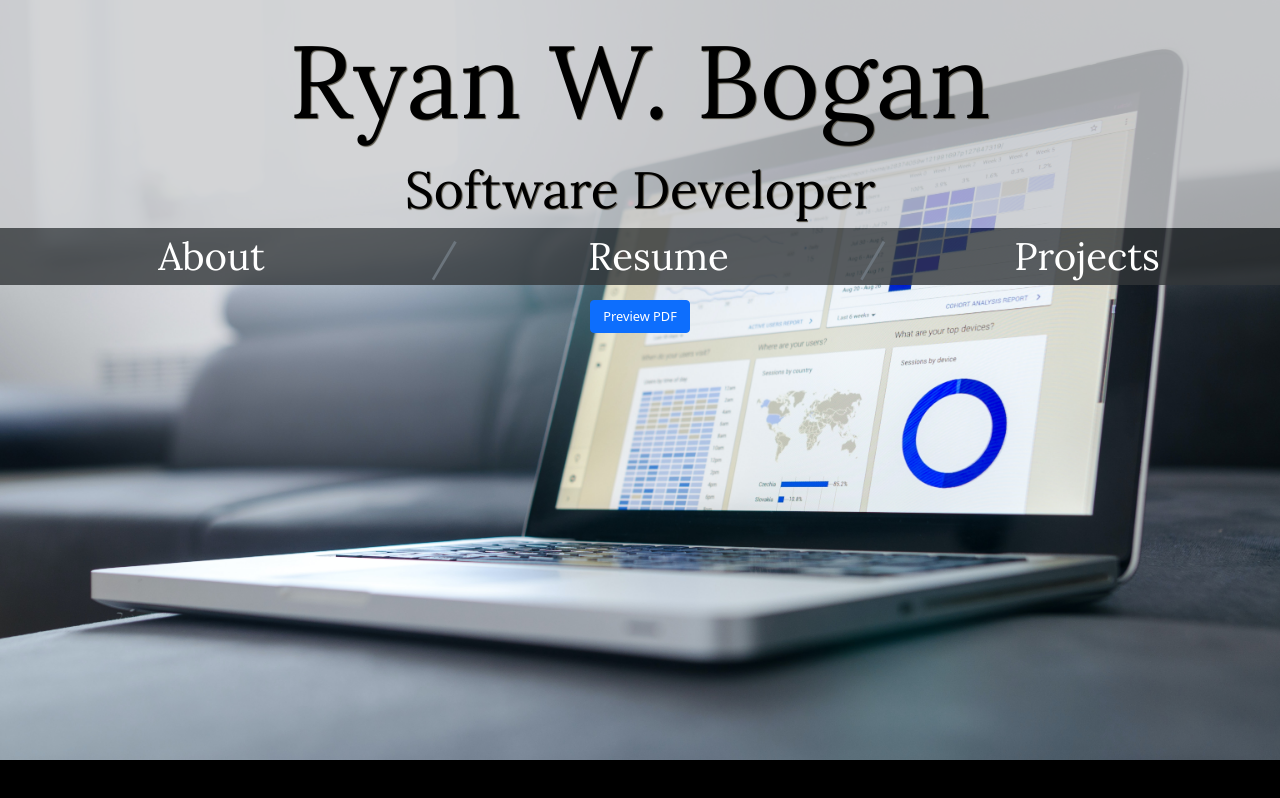
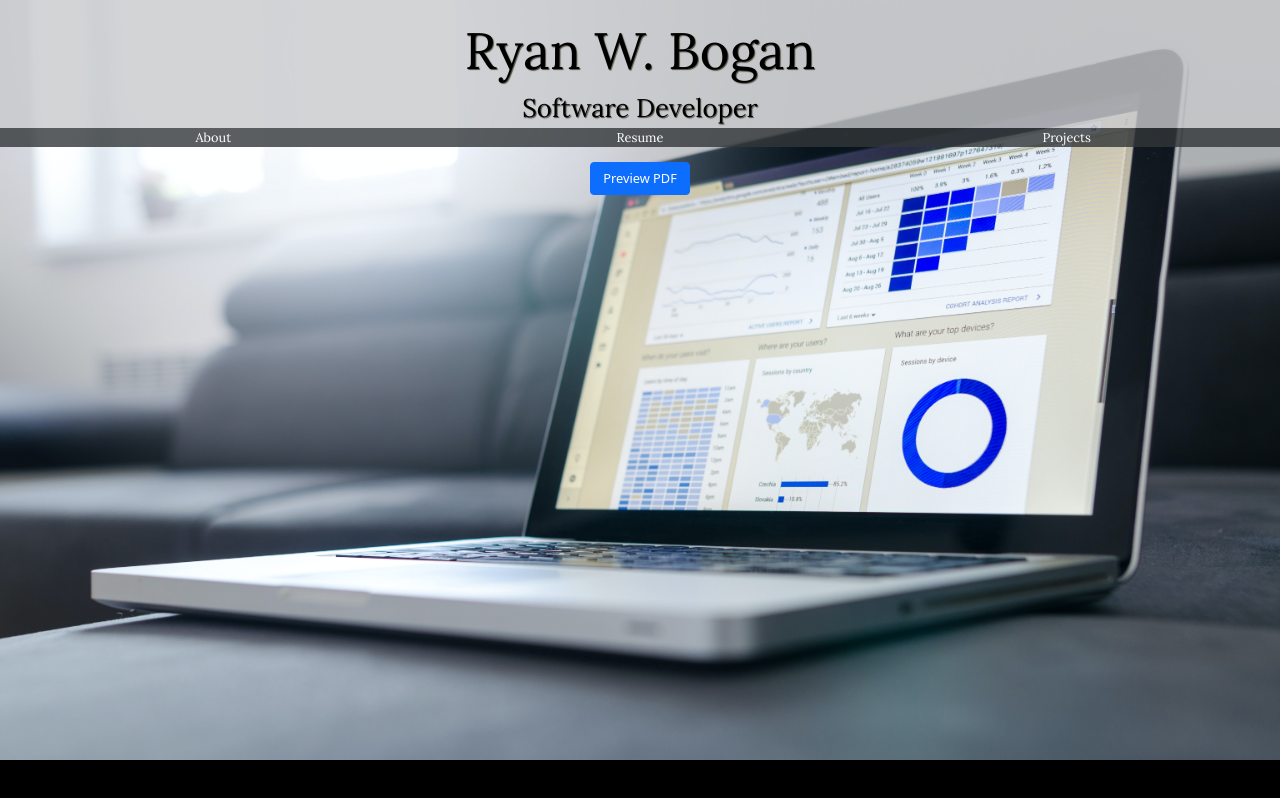
Before and after one commit to rwbogan87/React-Portfolio, a React (Create React App) app: page /Resume in a window 1280 px wide. Built offline with nearby package versions, Linux system fonts and the light colour scheme.

Commit message:
added About, more styling

```diff
--- a/src/Components/Layout/About.js
+++ b/src/Components/Layout/About.js
@@ -5,7 +5,13 @@ const AboutString = 'About'
 function AboutComponent() {
   return (
     <div className="AboutComponent">
-        <h1>About me</h1>
+        <h1></h1>
+        <p>
+          Currently working as a learning assistant, teaching others the incredible worlds of JS and React.
+          Teaching and problem solving have been core skills in my former career as a supply chain professional.  I love the collective mission of finding the right solutions to resolve the issue at hand, and finding the best ones usually require a creative, collaborative approach, and that's where my passion and motivation lie.
+
+          Please feel free to reach out!
+        </p>
     </div>
   );
 }
--- a/src/Components/Layout/NavBar.js
+++ b/src/Components/Layout/NavBar.js
@@ -1,6 +1,7 @@
 import '../../Styling/NavBar.css'
 import { Link } from 'react-router-dom'
-import { BreadcrumbItem } from 'reactstrap'
+// import { BreadcrumbItem } from 'reactstrap'
+//* not crazy about the divider
 
 function NavBar({routes}) {
     return (
@@ -8,7 +9,7 @@ function NavBar({routes}) {
         <nav className="routes-container">
           {routes.map((route) => {
             return (
-              <BreadcrumbItem tag={Link} to={route} key={route} className="routes-link">{route}</BreadcrumbItem>
+              <Link tag={Link} to={route} key={route} className="routes-link">{route}</Link>
             )
           })}
         </nav>
--- a/src/Styling/Layout.css
+++ b/src/Styling/Layout.css
@@ -29,7 +29,7 @@
 }
 
 #_headerText {
-    font-size: 8vw;
+    font-size: 4vw;
 
 }
 
@@ -38,10 +38,13 @@
     box-sizing: border-box;
 }
 
+p {
+}
+
 ._textFont {
     font-family: 'Lora', serif;
     box-sizing: content-box;
-    font-size: 4vw;
+    font-size: 2vw;
 }
 
 .AboutComponent {
--- a/src/Styling/NavBar.css
+++ b/src/Styling/NavBar.css
@@ -14,7 +14,7 @@
     width: 100vw;
     text-decoration: none;
     padding: 0px;
-    font-size: 3vw;
+    font-size: 1vw;
 }
 
 .routes-link:hover {
```
